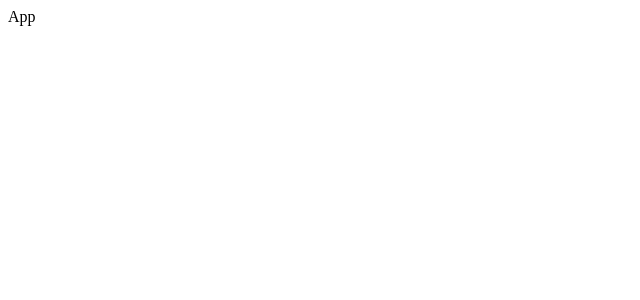
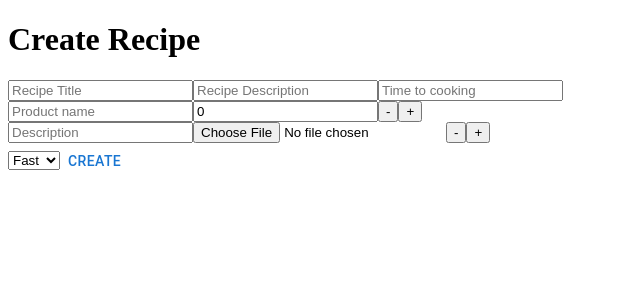
Before and after one commit to ivanovx/FMI-KitchenApp, a React (Create React App) app in the folder project/frontend/: page /recipes/create in a window 1280 px wide. Shown: the top 300 px of the page, without its empty margins (0-640 px from the left). Built offline with nearby package versions, Linux system fonts and the light colour scheme.

Commit message:
basic template

```diff
--- a/project/frontend/package.json
+++ b/project/frontend/package.json
@@ -3,6 +3,9 @@
   "version": "0.1.0",
   "private": true,
   "dependencies": {
+    "@emotion/react": "^11.9.3",
+    "@emotion/styled": "^11.9.3",
+    "@mui/material": "^5.8.5",
     "@testing-library/jest-dom": "^5.14.1",
     "@testing-library/react": "^13.0.0",
     "@testing-library/user-event": "^13.2.1",
@@ -10,8 +13,11 @@
     "@types/node": "^16.7.13",
     "@types/react": "^18.0.0",
     "@types/react-dom": "^18.0.0",
+    "axios": "^0.27.2",
+    "formik": "^2.2.9",
     "react": "^18.2.0",
     "react-dom": "^18.2.0",
+    "react-router-dom": "6",
     "react-scripts": "5.0.1",
     "typescript": "^4.4.2",
     "web-vitals": "^2.1.0"
--- a/project/frontend/src/App.tsx
+++ b/project/frontend/src/App.tsx
@@ -1,9 +1,19 @@
 import React from "react";
+import { BrowserRouter, Routes, Route } from "react-router-dom";
+import Home from "./components/Home";
+
+import { Layout } from "./components/Layout";
+import CreateRecipe from "./components/Recipes/Create";
 
 export default function App() {
     return (
-        <div className="App">
-           App
-        </div>
+        <BrowserRouter>
+            <Routes>
+                <Route path="/" element={<Layout />}>
+                    <Route index element={<Home />} />
+                    <Route path="/recipes/create" element={<CreateRecipe />} />
+                </Route>
+            </Routes>
+        </BrowserRouter>
     );
 }
--- a/project/frontend/src/components/Auth/index.tsx
+++ b/project/frontend/src/components/Auth/index.tsx
@@ -1,7 +1,7 @@
 import React, { useState } from "react";
 import { AuthContext } from "../../modules/authContext";
 
-type AuthProviderProps {
+type AuthProviderProps = {
     children: React.ReactNode;
 }
 
--- /dev/null
+++ b/project/frontend/src/components/Home/index.tsx
@@ -0,0 +1,3 @@
+export default function Home() {
+    return <h1>Home</h1>
+}
--- /dev/null
+++ b/project/frontend/src/components/Layout/index.tsx
@@ -0,0 +1,10 @@
+import React from "react";
+import { Outlet } from "react-router-dom";
+
+export function Layout() {
+    return (
+        <div className="layout">
+            <Outlet />
+        </div>
+    );
+}
--- /dev/null
+++ b/project/frontend/src/components/Recipes/Create/index.tsx
@@ -0,0 +1,110 @@
+import React, { useId } from "react";
+import { useFormik, Formik, Form, Field, FieldArray } from "formik";
+import { TextField, Button, Select, MenuItem, InputLabel } from "@mui/material";
+
+/*
+
+
+*/
+
+export default function CreateRecipe() {
+    const initialValues = {
+        title: "",
+        description: "",
+        cookingTime: "",
+        difficulty: 1,
+        products: [
+            { name: "", amount: 0 }
+        ],
+        steps: [
+            { description: "", image: "" }
+        ],
+    };
+
+    const onSubmit = (values:any) => {
+        console.log(values);
+    };
+
+    return (
+        <div>
+            <h1>Create Recipe</h1>
+            <Formik initialValues={initialValues} onSubmit={onSubmit}>
+            {props => (
+                <Form>
+                    <Field type="text" name="title" placeholder="Recipe Title" />
+                    <Field type="text" name="description" placeholder="Recipe Description" />
+                    <Field type="number" name="timeToCooking" placeholder="Time to cooking" />
+                    <FieldArray
+                        name="products"
+                        render={arrayHelpers => (
+                            <div>
+                                {props.values.products && props.values.products.length > 0 ? (
+                                    props.values.products.map((product: any, index: number) => (
+                                        <div key={index}>
+                                            <Field type="text" name={`products.${index}.name`} placeholder="Product name" />
+                                            <Field type="number" name={`products.${index}.amount`} placeholder="Product amount" />
+                                            <button
+                                                type="button"
+                                                onClick={() => arrayHelpers.remove(index)}
+                                            >
+                                                -
+                                            </button>
+                                            <button
+                                                type="button"
+                                                onClick={() => arrayHelpers.insert(index, '')}
+                                            >
+                                                +
+                                            </button>
+                                        </div>
+                                    ))
+                                ) : (
+                                    <button type="button" onClick={() => arrayHelpers.push('')}>
+                                        Add a product
+                                    </button>
+                                )}
+                            </div>
+                        )}
+                    />
+                    <FieldArray
+                        name="steps"
+                        render={arrayHelpers => (
+                            <div>
+                                {props.values.steps && props.values.steps.length > 0 ? (
+                                    props.values.steps.map((step: any, index: number) => (
+                                        <div key={index}>
+                                            <Field type="text" name={`steps.${index}.description`} placeholder="Description" />
+                                            <Field type="file" name={`steps.${index}.image`} placeholder="Result" />
+                                            <button
+                                                type="button"
+                                                onClick={() => arrayHelpers.remove(index)}
+                                            >
+                                                -
+                                            </button>
+                                            <button
+                                                type="button"
+                                                onClick={() => arrayHelpers.insert(index, '')}
+                                            >
+                                                +
+                                            </button>
+                                        </div>
+                                    ))
+                                ) : (
+                                    <button type="button" onClick={() => arrayHelpers.push('')}>
+                                        Add step
+                                    </button>
+                                )}
+                            </div>
+                        )}
+                    />
+                    <Field as="select" name="difficulty">
+                        <option value="1">Fast</option>
+                        <option value="2">Easy</option>
+                        <option value="3">Hard</option>
+                    </Field>
+                    <Button type="submit">Create</Button>
+                </Form>
+            )}
+        </Formik>
+        </div>
+    );
+}
--- a/project/frontend/src/components/User/index.tsx
+++ b/project/frontend/src/components/User/index.tsx
@@ -0,0 +1,3 @@
+export default function User() {
+
+}
```
Also changed, not shown: 1 other file (tests, documents, lock files or other folders).
